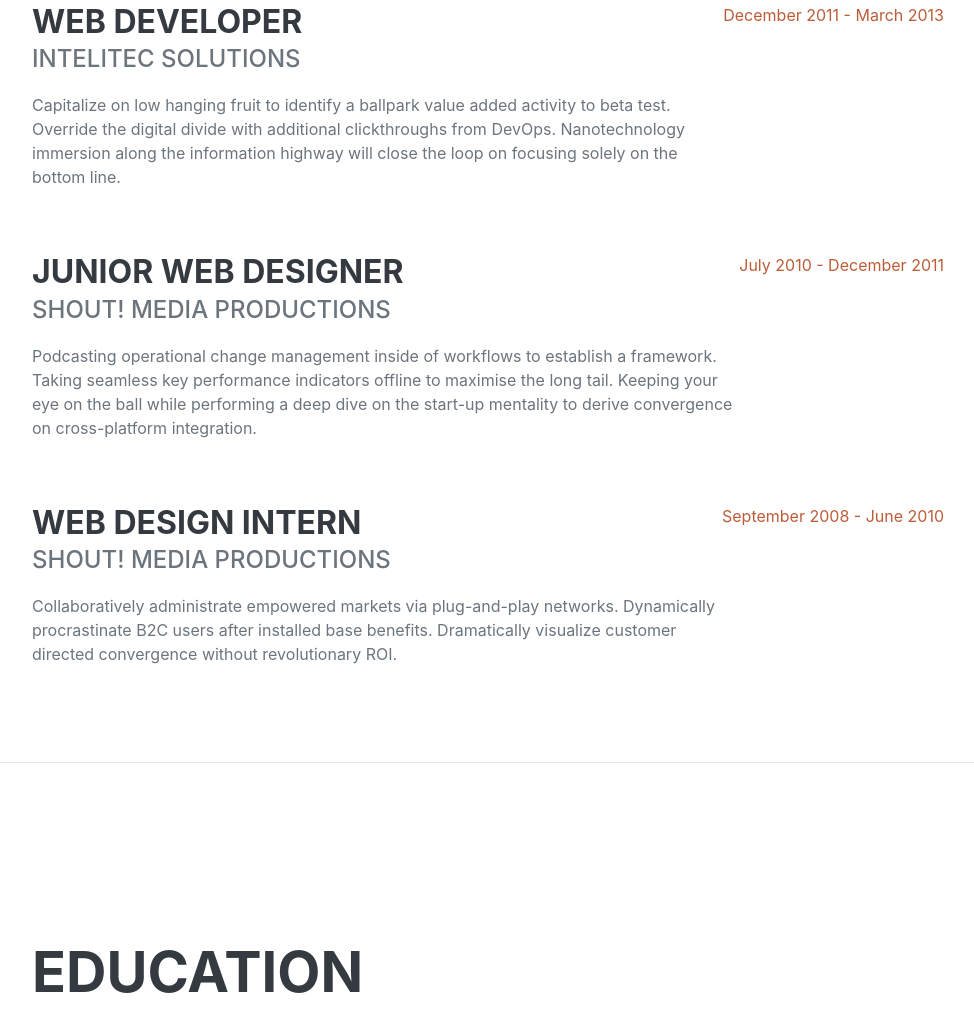
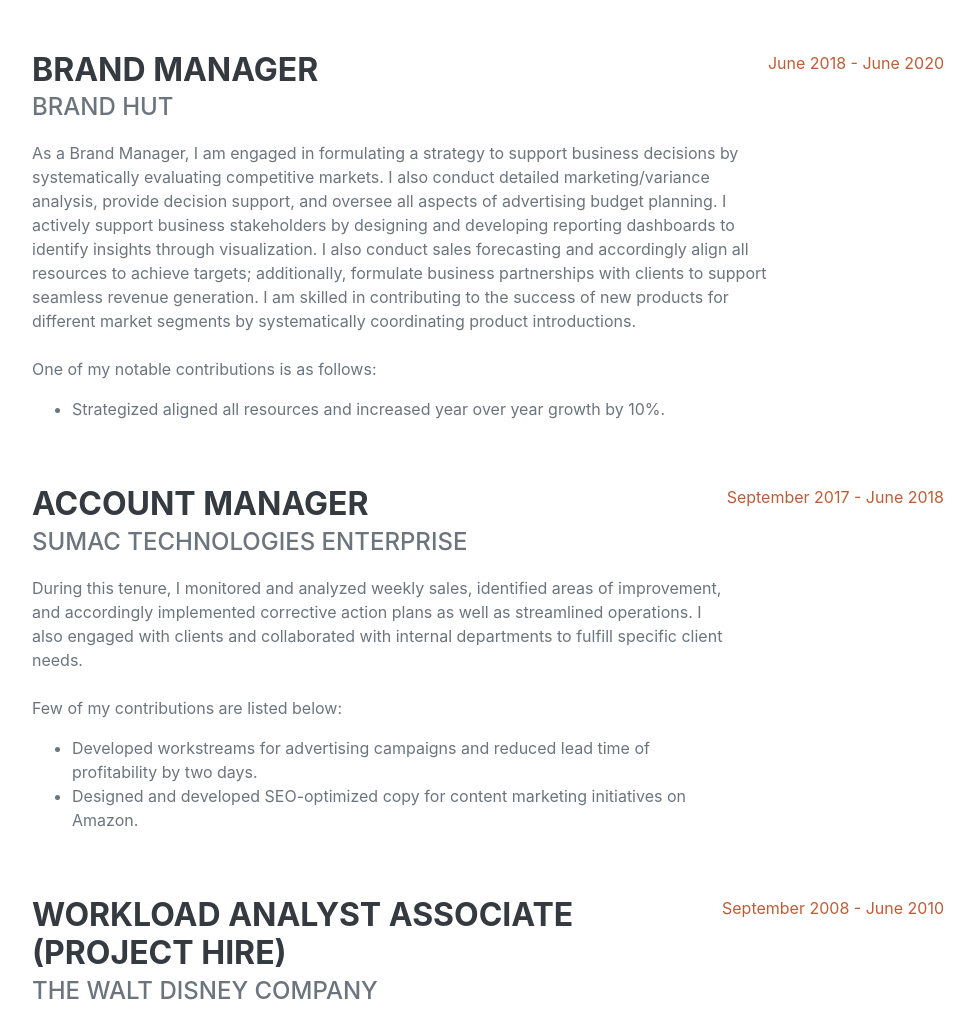
Before and after one commit to matthew-b-burrell77/matthew_burrell.github.io, a plain HTML site: page index.html in a window 1280 px wide. Shown: the part 1601-2613 px from the top of the page, without its empty margins (288-1262 px from the left). Drawn offline with nearby package versions, Linux system fonts and the light colour scheme; a web font is replaced by a local one.

Commit message:
Finished experiences

```diff
--- a/index.html
+++ b/index.html
@@ -74,7 +74,7 @@
                         <div class="flex-grow-1">
                             <h3 class="mb-0">Data Science Fellow</h3>
                             <div class="subheading mb-3">General Assembly</div>
-                            <p>Participated in a full-time imSmersive, 3 month data science course, completing in-class projects, hackathons, and personal projects focused on real-world applications of data science principles and best practices.
+                            <p>Participated in a full-time immersive, 3 month data science course, completing in-class projects, hackathons, and personal projects focused on real-world applications of data science principles and best practices.
                                 <br>
                                 <br>
                                 Developed a portfolio of individually and collaboratively focused in-class projects, including:
@@ -85,29 +85,54 @@
 
                             </p>
                         </div>
-                        <div class="flex-shrink-0"><span class="text-primary">March 2013 - Present</span></div>
+                        <div class="flex-shrink-0"><span class="text-primary">June 2020 - September 2020</span></div>
                     </div>
                     <div class="d-flex flex-column flex-md-row justify-content-between mb-5">
                         <div class="flex-grow-1">
-                            <h3 class="mb-0">Web Developer</h3>
-                            <div class="subheading mb-3">Intelitec Solutions</div>
-                            <p>Capitalize on low hanging fruit to identify a ballpark value added activity to beta test. Override the digital divide with additional clickthroughs from DevOps. Nanotechnology immersion along the information highway will close the loop on focusing solely on the bottom line.</p>
+                            <h3 class="mb-0">Brand Manager</h3>
+                            <div class="subheading mb-3">Brand Hut</div>
+                            <p>
+                                As a Brand Manager, I am engaged in formulating a strategy to support business decisions by systematically evaluating competitive markets. I also conduct detailed marketing/variance analysis, provide decision support, and oversee all aspects of advertising budget planning. I actively support business stakeholders by designing and developing reporting dashboards to identify insights through visualization. I also conduct sales forecasting and accordingly align all resources to achieve targets; additionally, formulate business partnerships with clients to support seamless revenue generation. I am skilled in contributing to the success of new products for different market segments by systematically coordinating product introductions.
+                                <br>
+                                <br>
+                                One of my notable contributions is as follows:
+                                <ul>
+                                    <li>Strategized aligned all resources and increased year over year growth by 10%.</li>
+                                </ul>
+                            </p>
                         </div>
-                        <div class="flex-shrink-0"><span class="text-primary">December 2011 - March 2013</span></div>
+                        <div class="flex-shrink-0"><span class="text-primary">June 2018 - June 2020</span></div>
                     </div>
                     <div class="d-flex flex-column flex-md-row justify-content-between mb-5">
                         <div class="flex-grow-1">
-                            <h3 class="mb-0">Junior Web Designer</h3>
-                            <div class="subheading mb-3">Shout! Media Productions</div>
-                            <p>Podcasting operational change management inside of workflows to establish a framework. Taking seamless key performance indicators offline to maximise the long tail. Keeping your eye on the ball while performing a deep dive on the start-up mentality to derive convergence on cross-platform integration.</p>
+                            <h3 class="mb-0">Account Manager</h3>
+                            <div class="subheading mb-3">Sumac technologies Enterprise</div>
+                            <p>
+                                During this tenure, I monitored and analyzed weekly sales, identified areas of improvement, and accordingly implemented corrective action plans as well as streamlined operations. I also engaged with clients and collaborated with internal departments to fulfill specific client needs.
+                                <br>
+                                <br>
+                                Few of my contributions are listed below:
+                                <ul>
+                                    <li>Developed workstreams for advertising campaigns and reduced lead time of profitability by two days.</li>
+                                    <li>Designed and developed SEO-optimized copy for content marketing initiatives on Amazon.</li>
+                                </ul>
+                            </p>
                         </div>
-                        <div class="flex-shrink-0"><span class="text-primary">July 2010 - December 2011</span></div>
+                        <div class="flex-shrink-0"><span class="text-primary">September 2017 - June 2018</span></div>
                     </div>
                     <div class="d-flex flex-column flex-md-row justify-content-between">
                         <div class="flex-grow-1">
-                            <h3 class="mb-0">Web Design Intern</h3>
-                            <div class="subheading mb-3">Shout! Media Productions</div>
-                            <p>Collaboratively administrate empowered markets via plug-and-play networks. Dynamically procrastinate B2C users after installed base benefits. Dramatically visualize customer directed convergence without revolutionary ROI.</p>
+                            <h3 class="mb-0">Workload Analyst Associate (Project Hire)</h3>
+                            <div class="subheading mb-3">The Walt Disney Company</div>
+                            <p>
+                                I provided technical support to Kronos's engineering team for the implementation of algorithms. I also conducted in-depth analyses and formulated solutions to meet complex business needs.
+                                <br>
+                                <br>
+                                One of my notable achievement is as follows:
+                                <ul>
+                                    <li>Built prediction models for key performance indicators with 82% accuracy rate.</li>
+                                </ul>
+                            </p>
                         </div>
                         <div class="flex-shrink-0"><span class="text-primary">September 2008 - June 2010</span></div>
                     </div>
```
